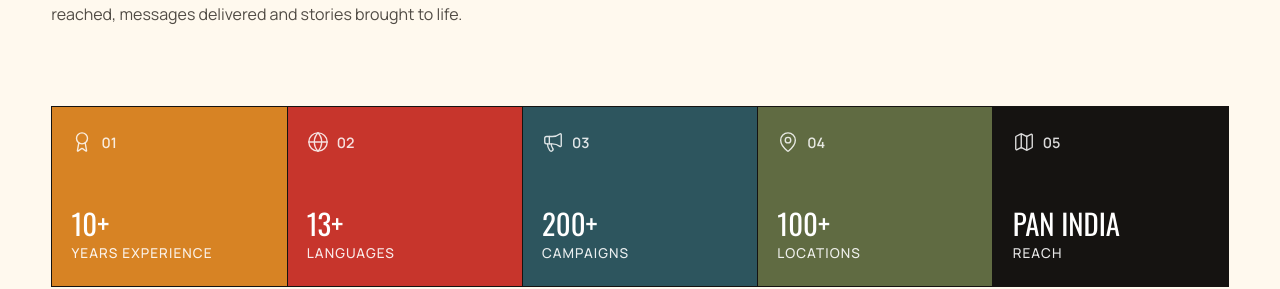
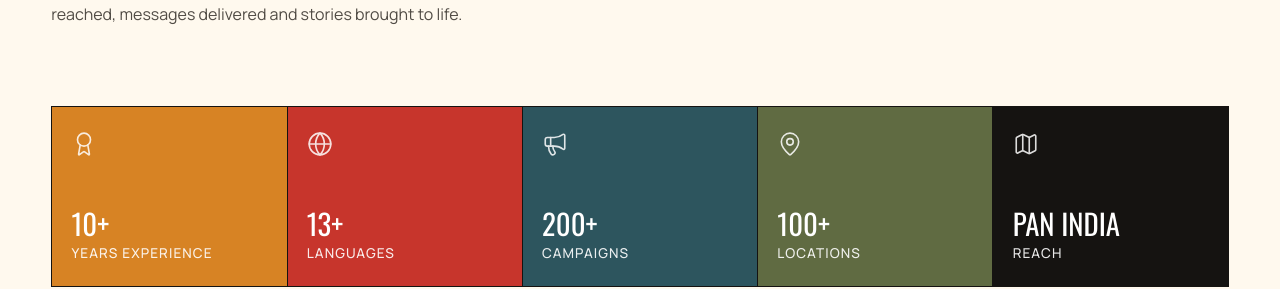
Before and after one commit to rameezwangde/W.I-Events, a React (Vite) app: page / in a window 1280 px wide. Shown: the part 5480-5769 px from the top of the page. Built offline with nearby package versions, Linux system fonts and the light colour scheme.

Commit message:
feat: implement landing page with GSAP animations and structured site content

```diff
--- a/src/pages/Home.jsx
+++ b/src/pages/Home.jsx
@@ -22,7 +22,7 @@ export default function Home() {
 
     <section className="journey section section--dark"><div className="process-header"><span className="eyebrow">CAMPAIGN JOURNEY</span><h2>From Message to <em>Movement</em></h2><p>From research and scripting to performance and execution, every campaign follows a structured path.</p></div><div className="process-timeline">{process.map(([heading,text],i)=><div className={`process-step ${i%2===0?'process-step--left':'process-step--right'}`} key={i}><div className="process-step__dot"><span>{String(i+1).padStart(2,'0')}</span></div><div className="process-step__card"><h3>{heading}</h3><p>{text}</p></div></div>)}</div></section>
 
-    <section className="topics-preview section"><SectionTitle eyebrow="THE SCALE OF THE WORK" title="MORE THAN A PERFORMANCE. A REACH." copy="From local communities to nationwide campaigns, every number represents people reached, messages delivered and stories brought to life." /><div className="topic-wall">{(() => { const stats = [{ icon: Award, title: '10+', text: 'YEARS Experience' },{ icon: Globe, title: '13+', text: 'LANGUAGES' },{ icon: Megaphone, title: '200+', text: 'CAMPAIGNS' },{ icon: MapPin, title: '100+', text: 'LOCATIONS' },{ icon: Map, title: 'PAN INDIA', text: 'REACH' }]; return stats.map((s, i) => { const Icon = s.icon; return <div key={i} className={`topic-block topic-block--${i}`}><span className="topic-block__badge"><Icon size={22} strokeWidth={1.5} /> 0{i + 1}</span><div className="topic-block__body"><h3 className="topic-block__title">{s.title}</h3><p className="topic-block__text">{s.text}</p></div></div> }) })()}</div></section>
+    <section className="topics-preview section"><SectionTitle eyebrow="THE SCALE OF THE WORK" title="MORE THAN A PERFORMANCE. A REACH." copy="From local communities to nationwide campaigns, every number represents people reached, messages delivered and stories brought to life." /><div className="topic-wall">{(() => { const stats = [{ icon: Award, title: '10+', text: 'YEARS Experience' },{ icon: Globe, title: '13+', text: 'LANGUAGES' },{ icon: Megaphone, title: '200+', text: 'CAMPAIGNS' },{ icon: MapPin, title: '100+', text: 'LOCATIONS' },{ icon: Map, title: 'PAN INDIA', text: 'REACH' }]; return stats.map((s, i) => { const Icon = s.icon; return <div key={i} className={`topic-block topic-block--${i}`}><span className="topic-block__badge"><Icon size={26} strokeWidth={1.5} /></span><div className="topic-block__body"><h3 className="topic-block__title">{s.title}</h3><p className="topic-block__text">{s.text}</p></div></div> }) })()}</div></section>
 
 
 
```
